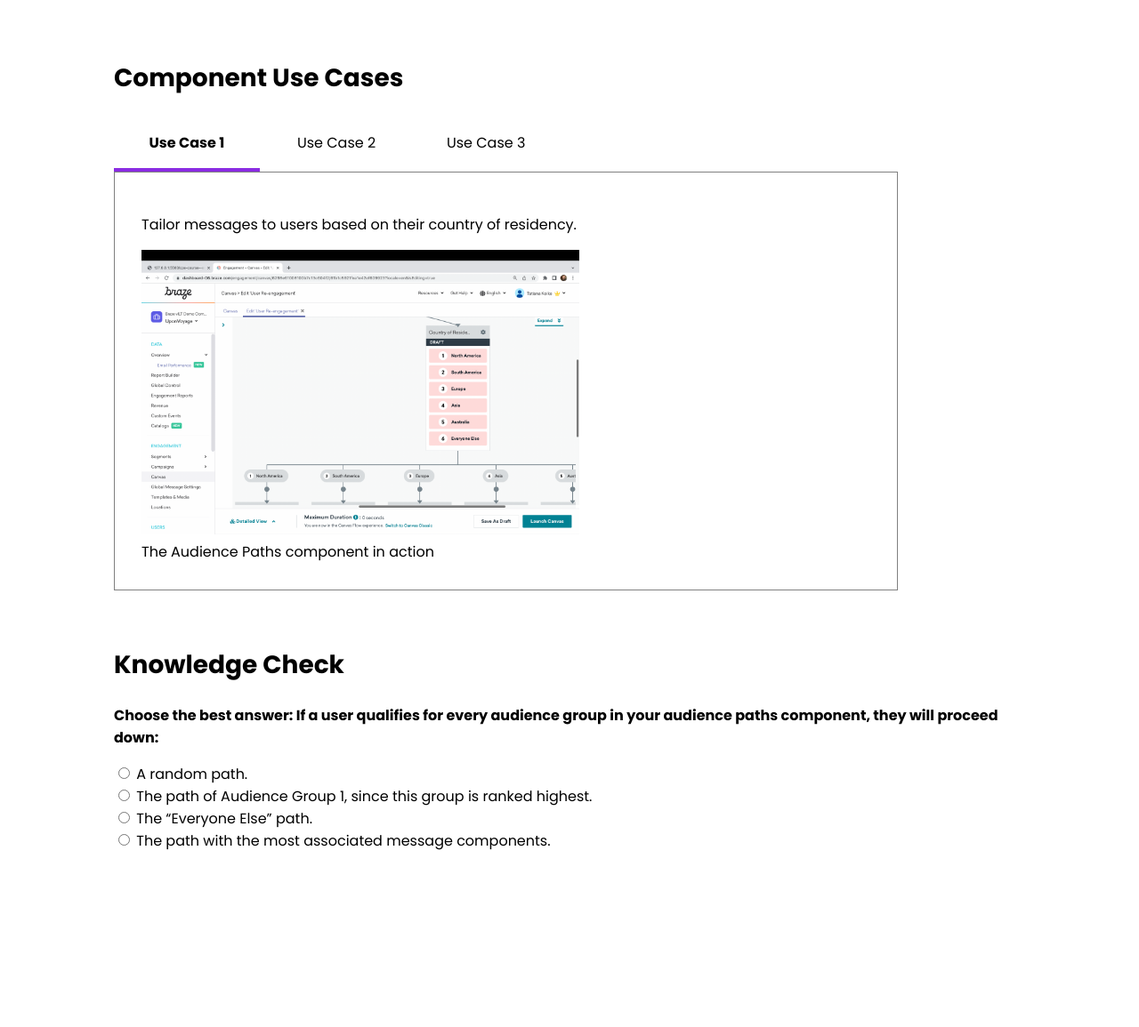
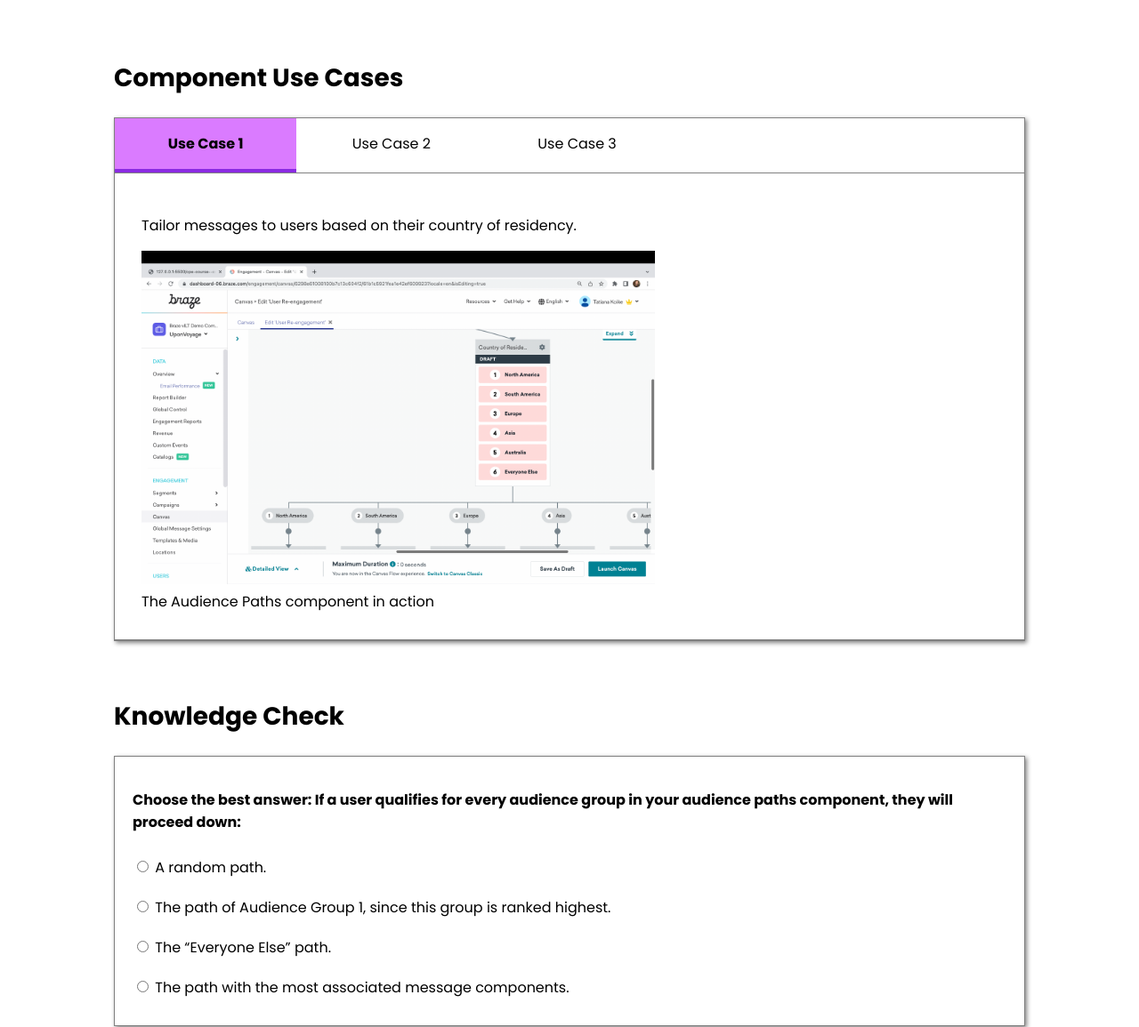
Before and after one commit to jackiejacobson/B-Take-Home, a plain HTML site: page index.html in a window 1280 px wide. Shown: the part 1180-2335 px from the top of the page at 89% size. Before the commit the page ends 2258 px from the top, so only its background shows below. Drawn offline with Linux system fonts and the light colour scheme; a script that the page names is missing.

Commit message:
More comments

```diff
--- a/assets/styles.scss
+++ b/assets/styles.scss
@@ -65,11 +65,16 @@ h2{
 }
 
 //Tab Modal
+.tabs-container{
+    border: 1px solid gray;
+    box-shadow: 2px 2px 5px gray;
+}
 .tabs{
+    border-bottom: 1px solid gray;
     font: inherit;
     overflow: hidden;
     background-color: white;
-    width: 80%;
+
 
     button{
         background-color: inherit;
@@ -81,6 +86,12 @@ h2{
         width: 20%;
         border-bottom: white;
         z-index: 1;
+    }
+    button.active{
+        font-weight: bold;
+        border-bottom: 4px solid;
+        border-color: blueviolet;
+        background-color:#DA7BFF;
     }
 
     button:hover{
@@ -96,7 +107,7 @@ h2{
         align-items: flex-start;
         gap: 50px;
 
-        border: 1px solid gray;
+        border: 0px 1px solid gray;
         background-color: white;
         height:auto;
         display: inline-block;
@@ -110,12 +121,7 @@ h2{
         height: auto;
     }
 
-    button.active{
-        font-weight: bold;
-        border-bottom: 4px solid;
-        border-color: blueviolet;
 
-    }
 }
 
 //Static Quiz
@@ -127,7 +133,7 @@ h2{
     }
 }
 
-
+//I want entire label to turn green/red as well
 .message {
     display: inline;
     margin-left: 1em;
@@ -140,7 +146,14 @@ h2{
     }
 }
 .quiz-container{
+    box-shadow: 2px 2px 5px gray;
+    border: 1px solid gray;
+    padding: 20px;
     p{
         font-weight: bold;
     }
+    .answer{
+        padding: 10px 0;
+    }
+
 }
--- a/index.html
+++ b/index.html
@@ -99,6 +99,7 @@
       <h2>Component Use Cases</h2>
 
       <!----Tab Modal---->
+      <div class="tabs-container">
         <div class="tabs">
           <button class="tabs links active" onclick="openCase(event, 'Use Case 1')">Use Case 1</button>
           <button class="tabs links" onclick="openCase(event, 'Use Case 2')">Use Case 2</button>
@@ -150,7 +151,7 @@
           <figcaption>The Audience Paths component in action</figcaption>
         </div>
       </div>
-
+    </div>
     <!--------Knowledge Check-------->
     <div class="lesson-content container">
       <h2 id="quiz-name">Knowledge Check</h2>
@@ -164,7 +165,7 @@
             <span id="answer1Message" class="message incorrect"></span>
           </div>
 
-          <div class="answer">
+          <div class="answer" id="correct">
             <input type="radio" id="answer2" name="answer" value="answer2" />
             <label for="answer2">The path of Audience Group 1, since this group is ranked highest.</label>
             <span id="answer2Message" class="message correct"></span>
--- a/index.js
+++ b/index.js
@@ -1,3 +1,4 @@
+//Quiz Module
 const radios = document.querySelectorAll('input[type=radio][name="answer"]');
 
 console.log("radios is a type of:", typeof radios);
@@ -30,6 +31,10 @@ radios.forEach((radio) => {
     });
 });
 
+
+
+
+//Tab Module
 function openCase(event, caseNum){
     let i, tabcontent, tablinks;
     tabcontent = document.getElementsByClassName("tabs content");
```
Also changed, not shown: assets/styles.css, 1 other file. Lines whose indentation alone changed are shown as unchanged.
